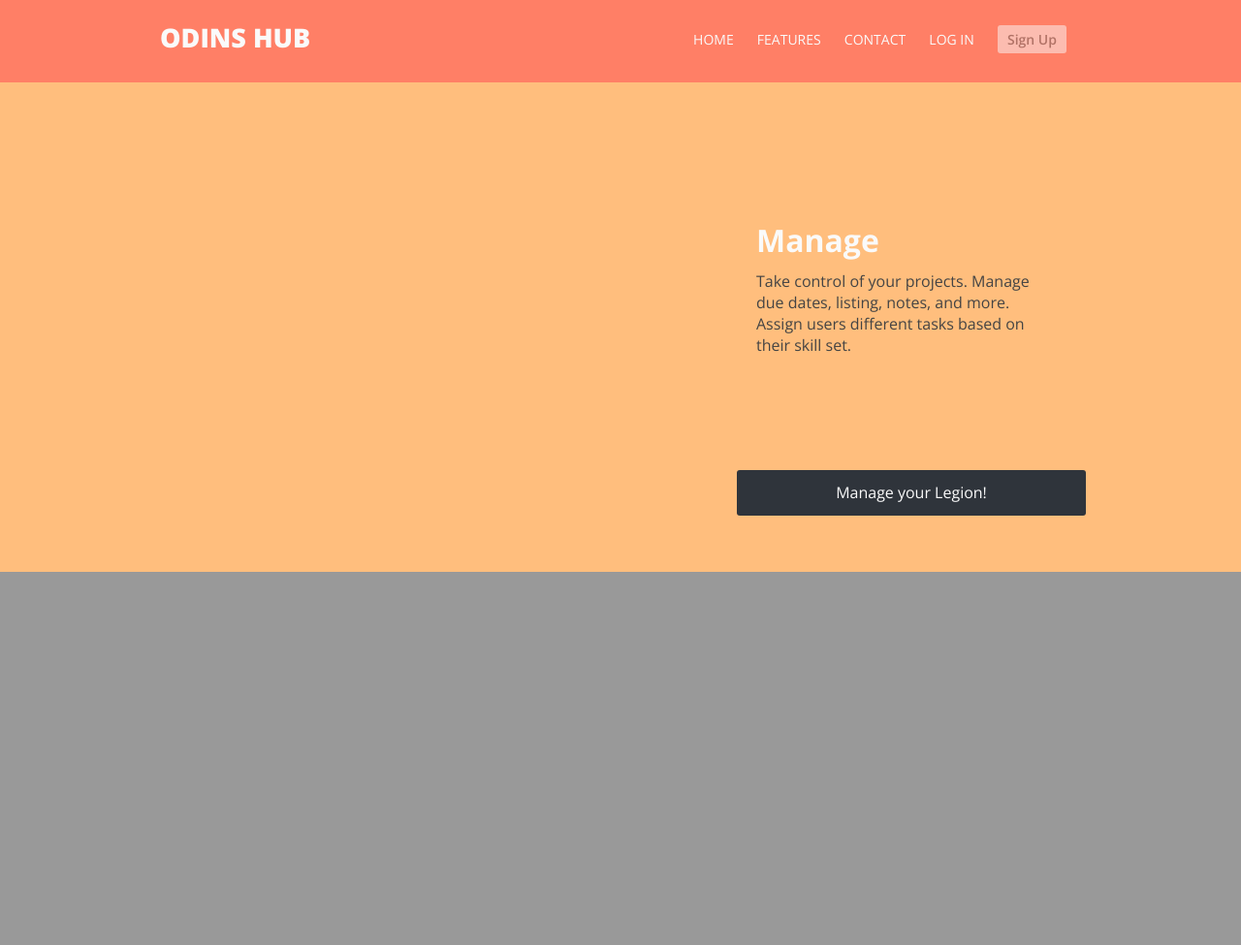
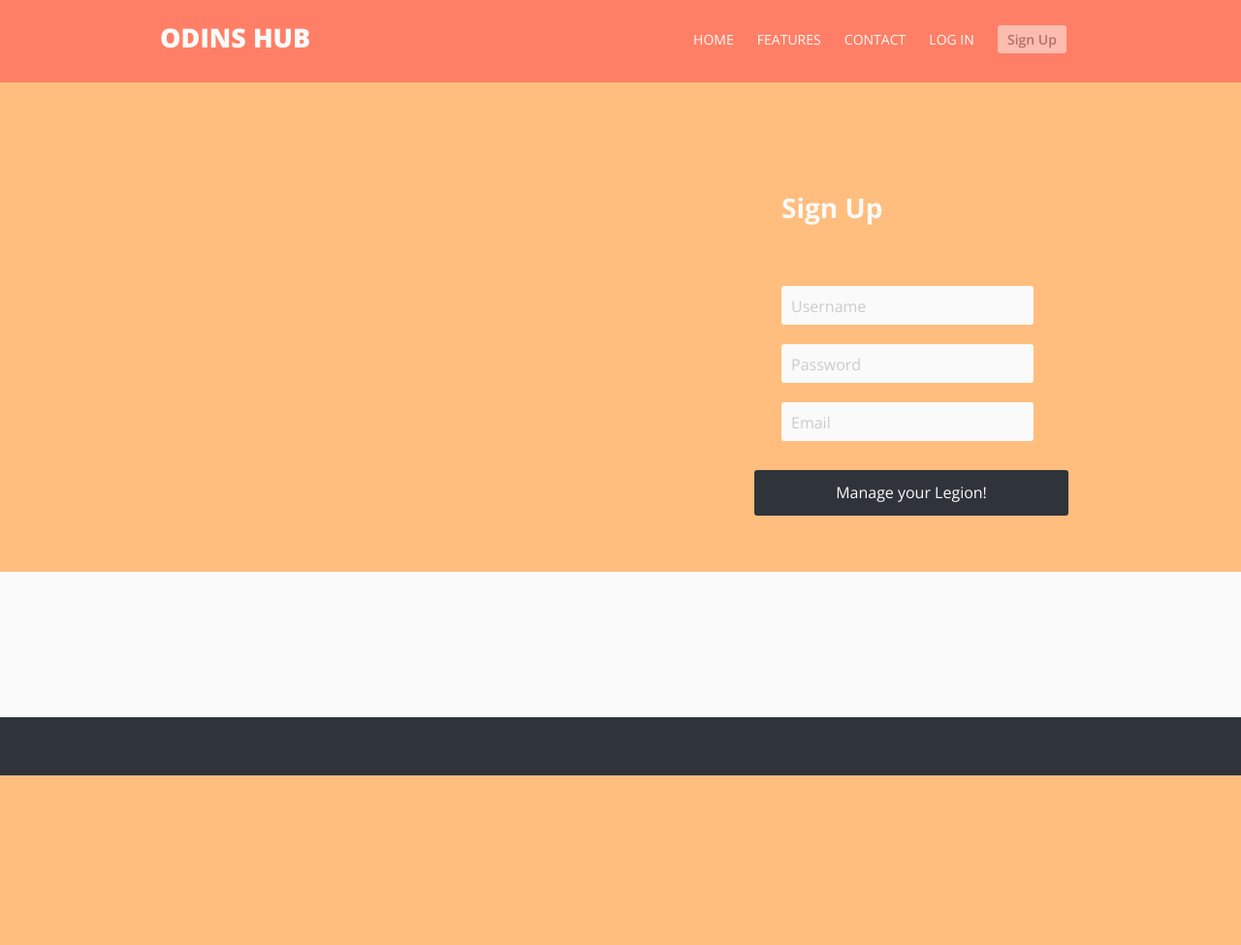
Before and after one commit to ebhemmanuel/PWA2, a PHP site: page / in a window 1280 px wide. Shown: the whole page at 97% size. After the commit the page ends 800 px from the top, so only its background shows below. Run offline with PHP 8.4, Linux system fonts and the light colour scheme.

Commit message:
CSS
adding the right spacers for the other content

```diff
--- a/css/main.css
+++ b/css/main.css
@@ -17,7 +17,7 @@ body {
     font-style: normal;
     font-weight:normal;
     font-size: 100%;
-    background: #999;
+    background: #2F343B;
     overflow-y:hidden;
 }
 
@@ -56,10 +56,11 @@ nav a:hover{
 }
 
 footer{
+
     display: block;
-    background: #999;
+    background: #FAFAFA;
     width: 100%;
-    height: 300px;
+    height: 150px;
     overflow: hidden;
 }
 
@@ -117,6 +118,7 @@ footer{
     width: 100%;
     background:#FFBE7D;
     height: 590px;
+    overflow: hidden;
 }
 
 .button{
@@ -124,7 +126,7 @@ footer{
     background: #2F343B;
     color:#FAFAFA;
     height: 30px;
-    width:100%;
+    width:90%;
     padding-top: 12px;
     padding-bottom: 5px;
     margin: auto auto;
@@ -157,19 +159,67 @@ footer{
 
 }
 
+.label{
+    display: inline-block;
+    margin-top: 30px;
+    margin-bottom: -10px;
+
+}
+
+.input{
+    display: inline-block;
+    width: 85%;
+    height: 15px;
+    padding: 10px 5px 15px 10px;
+    margin-bottom: 20px;
+    border-radius: 3px;
+    background: #FAFAFA;
+    color: #cbcbcb;
+
+}
+
+.titleSec{
+    margin-top: -10px;
+    font-size: 28px;
+    font-weight: 700;
+    height:100px;
+    color: #FAFAFA;
+}
+
+.whiteSpacer{
+    padding-left: 30px;
+    margin-bottom: 10px;
+    height:1px;
+    width:80% ;
+    background: #FAFAFA;
+
+}
+
 .logInContent{
 
+    margin: auto auto;
     display: none;
+    padding-top: 120px;
+    padding-left: 20px;
+    height: 280px;
+    width: 80%;
+    overflow: hidden;
 
 }
 
 .signUpContent{
-
-    display: none;
+    margin: auto auto;
+    display: block;
+    padding-top: 120px;
+    padding-left: 20px;
+    height: 280px;
+    width: 80%;
+    overflow: hidden;
 
 }
 
 .sliderContent{
+    display: none;
     color: #444;
     padding-top: 120px;
     padding-left: 20px;
--- a/index.html
+++ b/index.html
@@ -34,16 +34,23 @@
 
         <div id="logIn" class="logInContent">
 
-            <div class="label">Username:<div class="input"></div></div>
-            <div class="label">Password:<div class="input"></div></div>
+            <div class="titleSec">Log In</div>
+
+           <div class="input">Username</div>
+
+           <div class="input">Password</div>
 
         </div>
 
         <div id="signUp" class="signUpContent">
 
-            <div class="label">Username:<div class="input"></div></div>
-            <div class="label">Password:<div class="input"></div></div>
-            <div class="label">Email:<div class="input"></div></div>
+            <div class="titleSec">Sign Up</div>
+
+
+
+            <div class="input">Username</div>
+            <div class="input">Password</div>
+            <div class="input">Email</div>
 
 
         </div>
@@ -56,6 +63,8 @@
             notes, and more. Assign users
             different tasks based on their
             skill set.</div>
+
+
 
        <a href="#"><div id="button" class="button"><div class="textB">Manage your Legion!</div></div></a>
 
```
